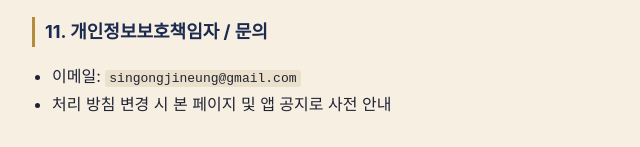
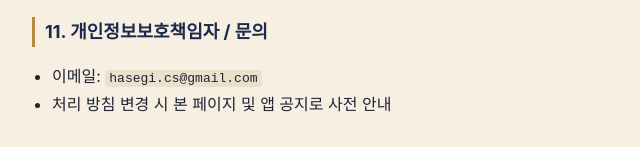
Before and after one commit to hasegi-project-privacy/family-worship-policies, a plain HTML site: page privacy/index.html in a window 1280 px wide. Shown: the part 2766-2913 px from the top of the page, 248-888 px from the left. Drawn offline with Linux system fonts and the light colour scheme.

Commit message:
Fix contact email to hasegi.cs@gmail.com
기존 singongjineung@gmail.com(개인) → hasegi.cs@gmail.com(업무용)으로
교체. terms 페이지는 이미 업무용을 사용 중이라 privacy만 정정.

Co-Authored-By: Claude Opus 4.7 (1M context) <noreply@anthropic.com>

```diff
--- a/privacy/index.html
+++ b/privacy/index.html
@@ -101,7 +101,7 @@
 
 <h2>11. 개인정보보호책임자 / 문의</h2>
 <ul>
-  <li>이메일: <code>singongjineung@gmail.com</code></li>
+  <li>이메일: <code>hasegi.cs@gmail.com</code></li>
   <li>처리 방침 변경 시 본 페이지 및 앱 공지로 사전 안내</li>
 </ul>
 </body>
```
